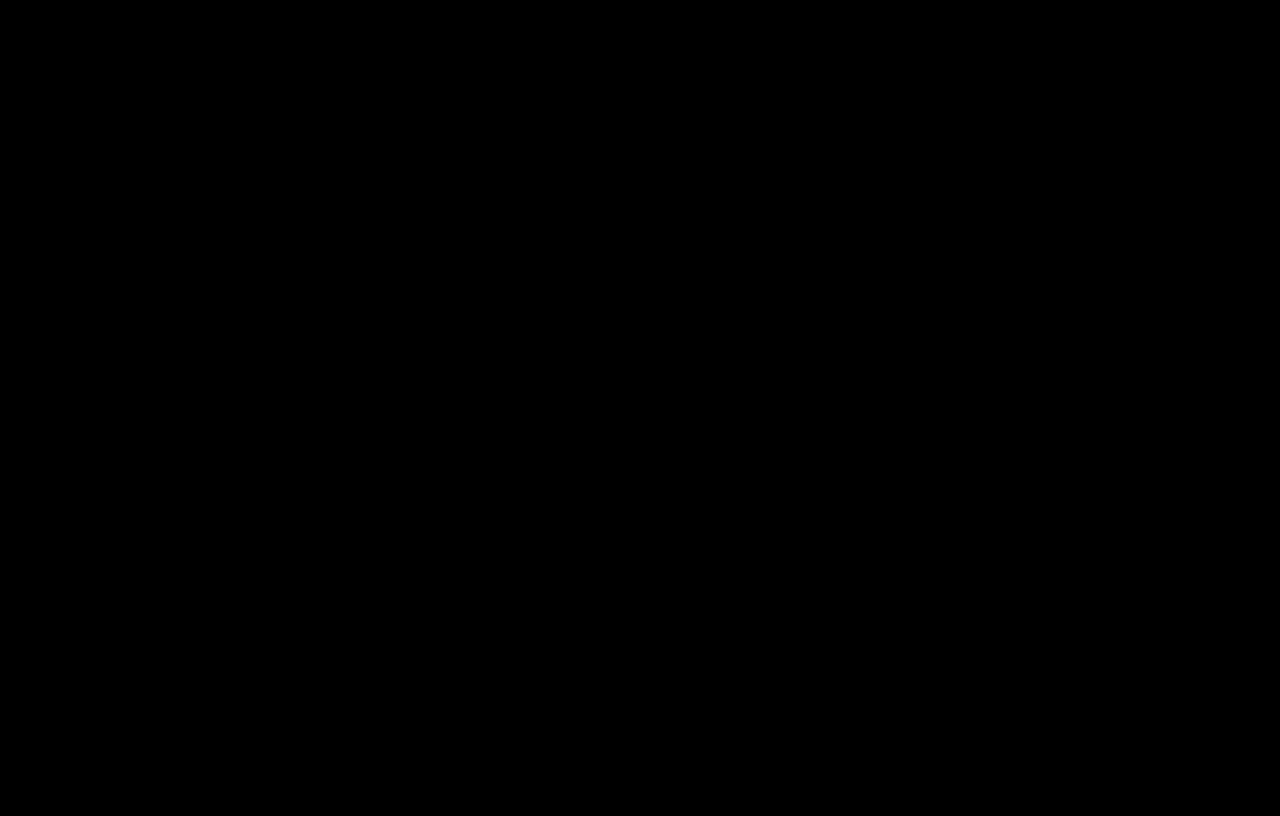
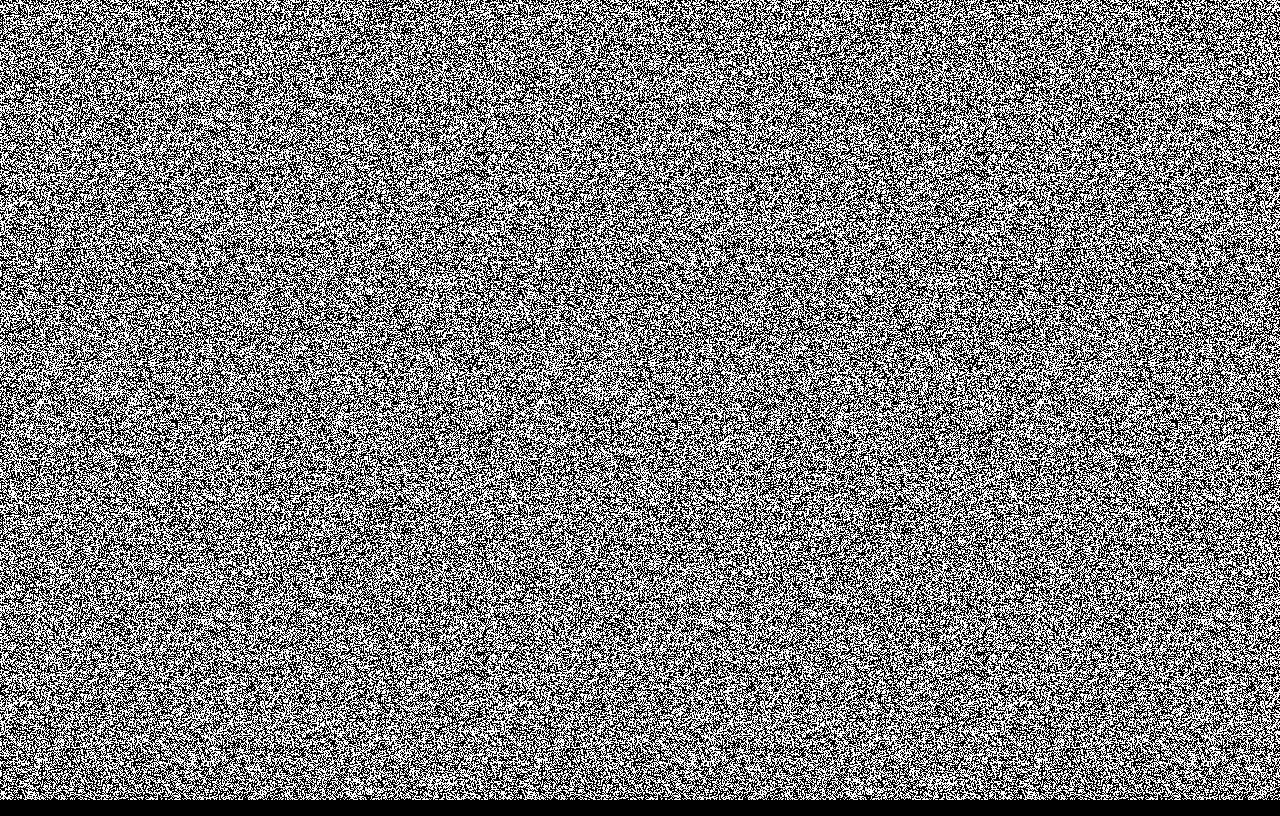
Before and after one commit to tobyalden/youhole_free, a plain HTML site: page index.html in a window 1280 px wide. Drawn offline with Linux system fonts and the light colour scheme.

Commit message:
Added static gif. No sound.

```diff
--- a/css/styles.css
+++ b/css/styles.css
@@ -1,6 +1,17 @@
 body  {
   background-color: #000;
   overflow: hidden;
+}
+
+#static{
+  background-image: url(../public/img/static.gif);
+  width:100vw;
+  height:100vh;
+  position: fixed;
+  left: 0px;
+  top: 0px;
+  z-index: 1;
+  opacity: 1;
 }
 
 #overlay{
--- a/index.html
+++ b/index.html
@@ -13,6 +13,7 @@
       href="http://i.imgur.com/XI2bQyB.png">
   </head>
   <body>
+    <div id="static"></div>
     <div id="player" class="video" style="width: 100vw; height:100vh"></div>
     <div id="overlay"></div>
     <div id="next">
--- a/js/scripts.js
+++ b/js/scripts.js
@@ -230,8 +230,12 @@ var done = false;
 function onPlayerStateChange(event) {
   if (event.data == YT.PlayerState.ENDED) {
     nextVideo();
-  } else if(event.data == YT.PlayerState.PLAYING) {
+  }
+  if(event.data == YT.PlayerState.PLAYING) {
     $('#nextImg').removeClass('animated bounceOutDown');
+    $('#static').hide();
+  } else {
+    $('#static').show();
   }
 }
 
```
Also changed, not shown: public/img/static.gif (added), 2 other files.
